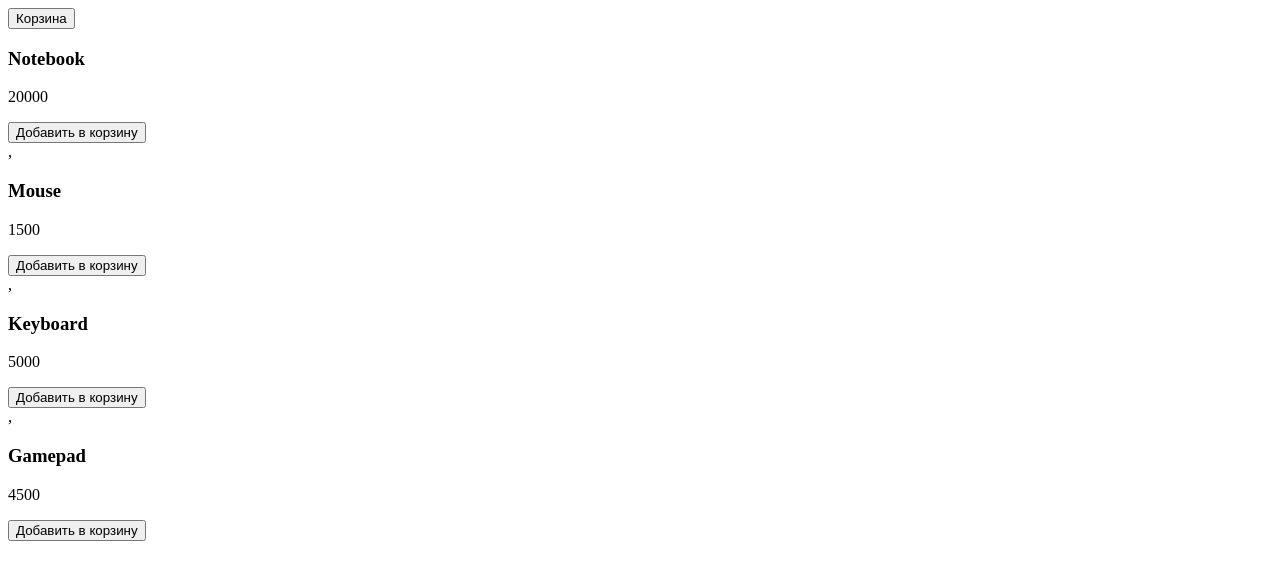
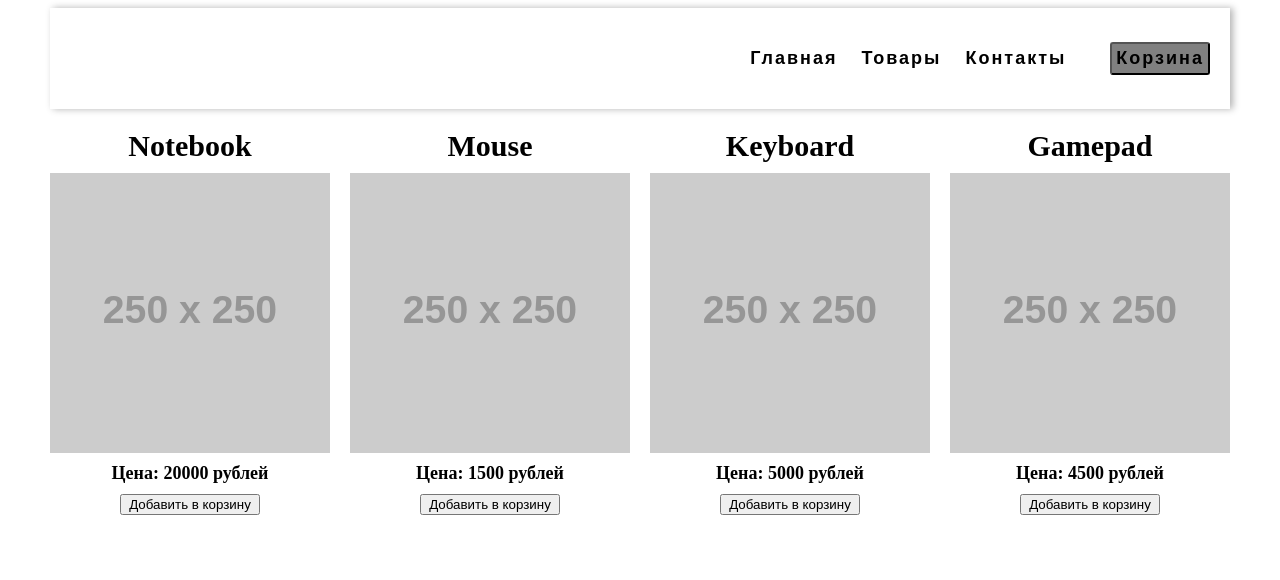
Before and after one commit to Yurikimkrk/JSadvanced, a plain HTML site: page Les 1/index.html in a window 1280 px wide. Drawn offline with Linux system fonts and the light colour scheme; placeholder pictures from the web are drawn by us.

Commit message:
les1 fin

```diff
--- a/Les 1/css/style.css
+++ b/Les 1/css/style.css
@@ -0,0 +1,141 @@
+.container {
+    max-width: 1180px;
+    margin: 0 auto;
+}
+
+.menu {
+    width: 1170px;
+    height: 40px;
+    margin: 5px;
+}
+
+.top-menu {
+    background: rgba(255, 255, 255, .5);
+    box-shadow: 3px 0 7px rgba(0, 0, 0, .3);
+    padding: 20px;
+}
+
+.top-menu:after {
+    content: "";
+    display: table;
+    clear: both;
+}
+
+.navbar-logo {
+    display: inline-block;
+}
+
+.menu-main {
+    list-style: none;
+    margin: 0;
+    padding: 0;
+    float: right;
+}
+
+.menu-main li {
+    display: inline-block;
+}
+
+.menu-main a {
+    text-decoration: none;
+    display: block;
+    position: relative;
+    line-height: 61px;
+    padding-left: 20px;
+    font-size: 18px;
+    letter-spacing: 2px;
+    font-family: 'Arimo', sans-serif;
+    font-weight: bold;
+    color: black;
+    transition: .3s linear;
+}
+
+.menu-main a:before {
+    content: "";
+    width: 9px;
+    height: 9px;
+    background: black;
+    position: absolute;
+    left: 50%;
+    transform: rotate(45deg) translateX(6.5px);
+    opacity: 0;
+    transition: .3s linear;
+}
+
+.menu-main a:hover:before {
+    opacity: 1;
+}
+
+@media (max-width: 660px) {
+    .menu-main {
+        float: none;
+        padding-top: 20px;
+    }
+
+    .top-menu {
+        text-align: center;
+        padding: 20px 0 0 0;
+    }
+
+    .menu-main a {
+        padding: 0 10px;
+    }
+
+    .menu-main a:before {
+        transform: rotate(45deg) translateX(-6px);
+    }
+}
+
+@media (max-width: 600px) {
+    .menu-main li {
+        display: block;
+    }
+}
+
+.btn-cart {
+    margin-left: 40px;
+    font-weight: 700;
+    color: black;
+    text-decoration: none;
+    padding: 4px;
+    border-radius: 3px;
+    background: gray;
+    font-size: 18px;
+    letter-spacing: 2px;
+}
+
+.btn-cart:hover {
+    background: darkgrey;
+}
+
+.products {
+    display: flex;
+    margin: 20px -10px;
+}
+
+.product-item {
+    padding: 0 10px;
+    flex: 0 1 25%;
+    display: flex;
+    flex-direction: column;
+}
+
+.title {
+    font-weight: bold;
+    font-size: 30px;
+    text-align: center;
+    margin-bottom: 10px;
+}
+
+.price {
+    text-align: center;
+    font-weight: bold;
+    font-size: 18px;
+    margin-top: 10px;
+    margin-bottom: 10px;
+}
+
+.by-btn {
+    width: 50%;
+    margin: 0 auto;
+}
--- a/Les 1/index.html
+++ b/Les 1/index.html
@@ -3,14 +3,22 @@
 <head>
     <meta charset="UTF-8">
     <title>Интернет-магазин</title>
+    <link rel="stylesheet" href="css/style.css"/>
 </head>
 <body>
-<header>
-    <button class="btn-cart" type="button">Корзина</button>
-</header>
-<main>
-    <div class="products"></div>
-</main>
+<div class="container">
+    <nav class="top-menu">
+        <ul class="menu-main">
+            <li><a href="">Главная</a></li>
+            <li><a href="">Товары</a></li>
+            <li><a href="">Контакты</a></li>
+            <li><button class="btn-cart" type="button">Корзина</button></li>
+        </ul>
+    </nav>
+    <main>
+        <div class="products"></div>
+    </main>
+</div>
 <script src="./js/main.js"></script>
 </body>
 </html>
--- a/Les 1/js/main.js
+++ b/Les 1/js/main.js
@@ -5,16 +5,16 @@ const products = [
     {id: 4, title: 'Gamepad', price: 4500},
 ];
 
-const renderProduct = (title, price) => {
-    return `<div class="product-item">
-                <h3>${title}</h3>
-                <p>${price}</p>
-                <button class="by-btn">Добавить в корзину</button>
-              </div>`;
-};
+const renderProduct = (title, price) =>
+    `<div class="product-item">
+        <div class="title">${title}</div>
+        <img src="http://placehold.it/250x250" alt="">
+        <div class="price">Цена: ${price} рублей</div>
+        <button class="by-btn">Добавить в корзину</button>
+    </div>`;
 
 const catalogInit = (list) => {
-    const productList = list.map((item) => renderProduct(item.title, item.price));
+    const productList = list.map((item) => renderProduct(item.title, item.price)).join('');
     console.log(productList);
     document.querySelector('.products').innerHTML = productList;
 };
```
